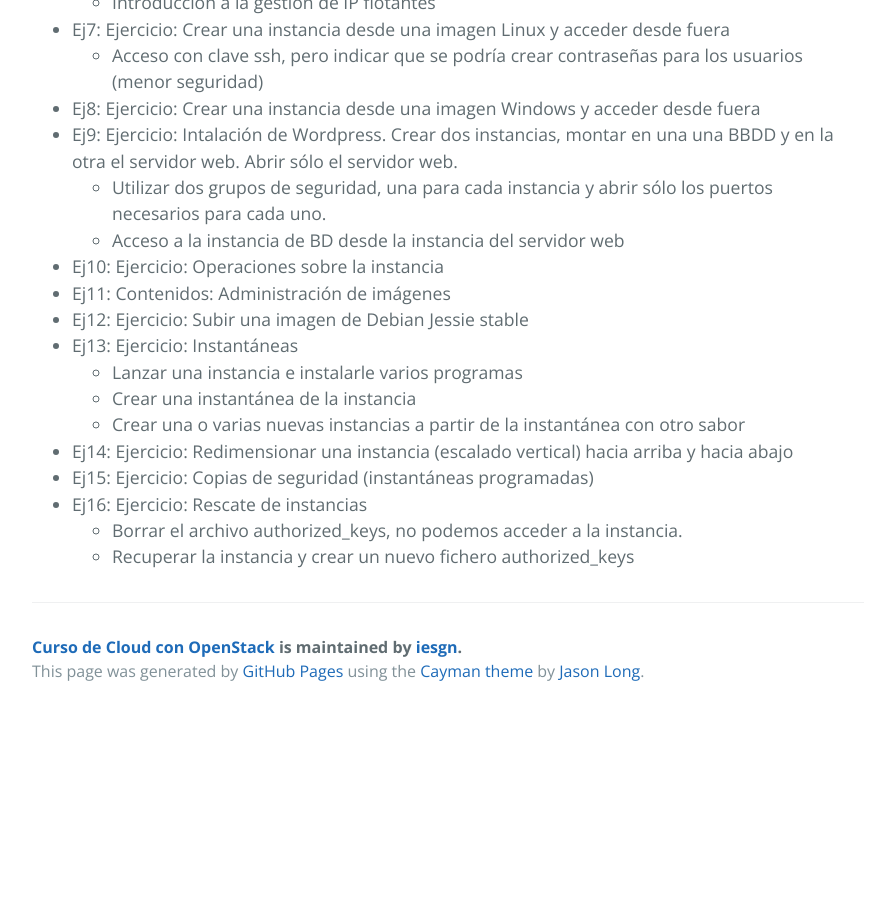
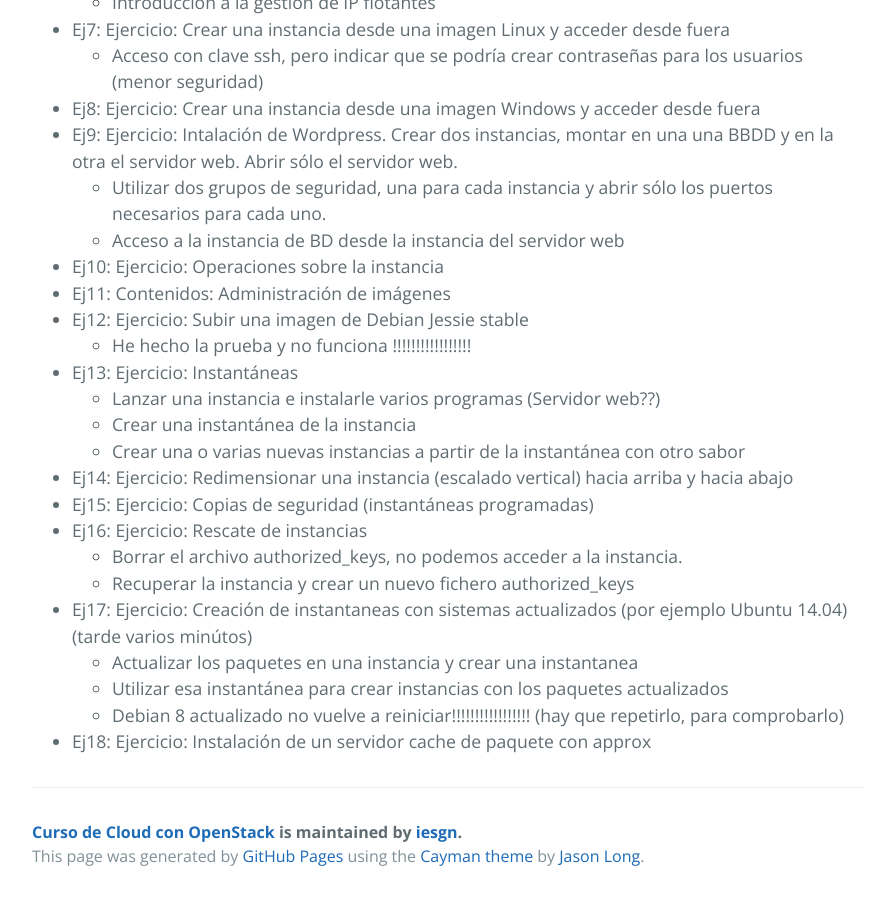
Before and after one commit to iesgn/ow1, a Jekyll site: the page built from curso/sesion.md, in a window 1280 px wide and 900 px high, scrolled down 1374 px. Shown: the whole window, without its empty margins (192-1070 px from the left). Built offline with Jekyll 4.4.1, drawn with Linux system fonts in a browser that asks for light colours; before the commit the page ends 2089 px from its top, so only the background shows below that.

Commit message:
Ejercicios

```diff
--- a/curso/sesion.md
+++ b/curso/sesion.md
@@ -7,7 +7,7 @@ tittle: Sesiónes online
 |:---:|----------|--------|
 |21 de Mayo| 1,2 |Alberto |
 |26 de Mayo| 3,4,5,6,7,8,9 |José Domingo  |
-|28 de Mayo|  |  |
+|28 de Mayo| 10,11,12,13,14, |  |
 |2 de Junio|  |  |
 |9 de Junio|  |  |
 |11 de Junio|  |  |
@@ -45,8 +45,9 @@ tittle: Sesiónes online
 * Ej10: Ejercicio: Operaciones sobre la instancia
 * Ej11: Contenidos: Administración de imágenes
 * Ej12: Ejercicio: Subir una imagen de Debian Jessie stable
+	* He hecho la prueba y no funciona !!!!!!!!!!!!!!!!!
 * Ej13: Ejercicio: Instantáneas
-	* Lanzar una instancia e instalarle varios programas
+	* Lanzar una instancia e instalarle varios programas (Servidor web??)
 	* Crear una instantánea de la instancia
 	* Crear una o varias nuevas instancias a partir de la instantánea con otro sabor
 * Ej14: Ejercicio: Redimensionar una instancia (escalado vertical) hacia arriba y hacia abajo
@@ -54,3 +55,8 @@ tittle: Sesiónes online
 * Ej16: Ejercicio: Rescate de instancias
 	* Borrar el archivo authorized_keys, no podemos acceder a la instancia.
 	* Recuperar la instancia y crear un nuevo fichero authorized_keys
+* Ej17: Ejercicio: Creación de instantaneas con sistemas actualizados (por ejemplo Ubuntu 14.04) (tarde varios minútos)
+	* Actualizar los paquetes en una instancia y crear una instantanea
+	* Utilizar esa instantánea para crear instancias con los paquetes actualizados
+	* Debian 8 actualizado no vuelve a reiniciar!!!!!!!!!!!!!!!!! (hay que repetirlo, para comprobarlo)
+* Ej18: Ejercicio: Instalación de un servidor cache de paquete con approx
```
